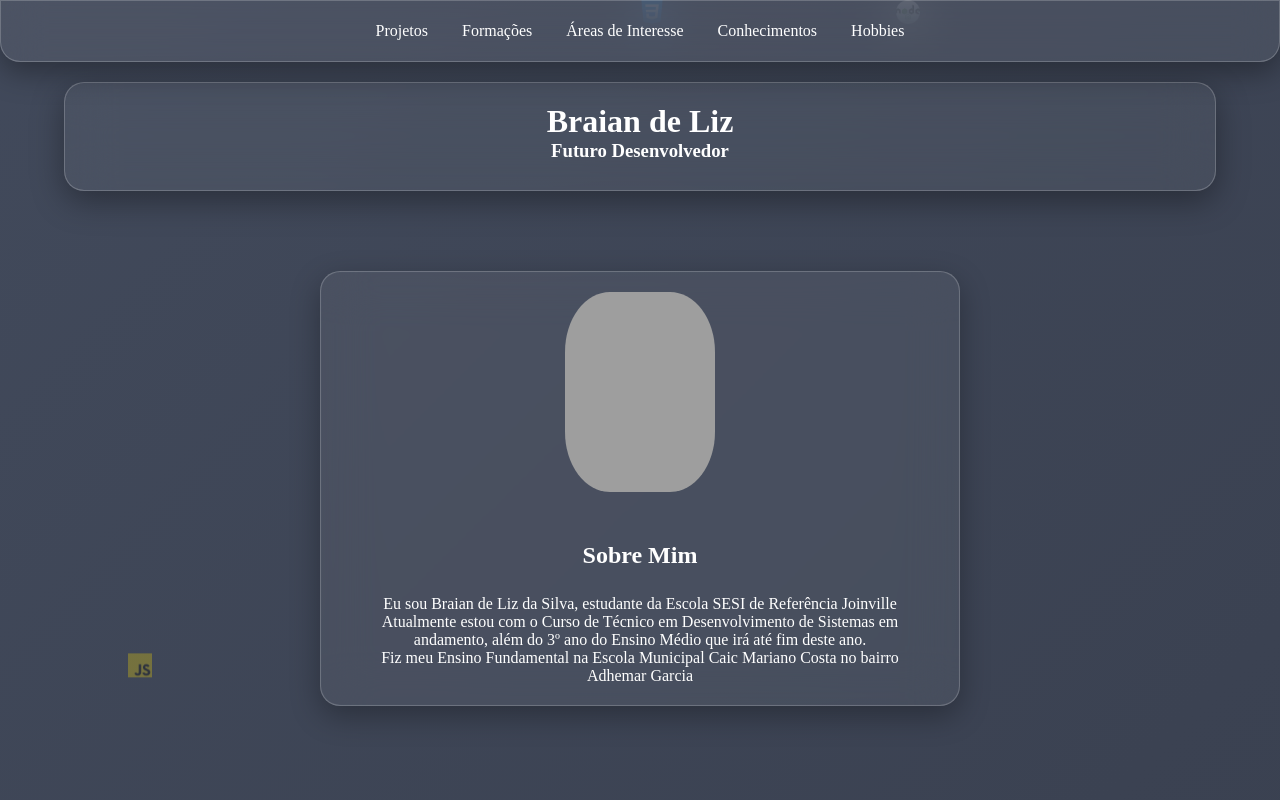
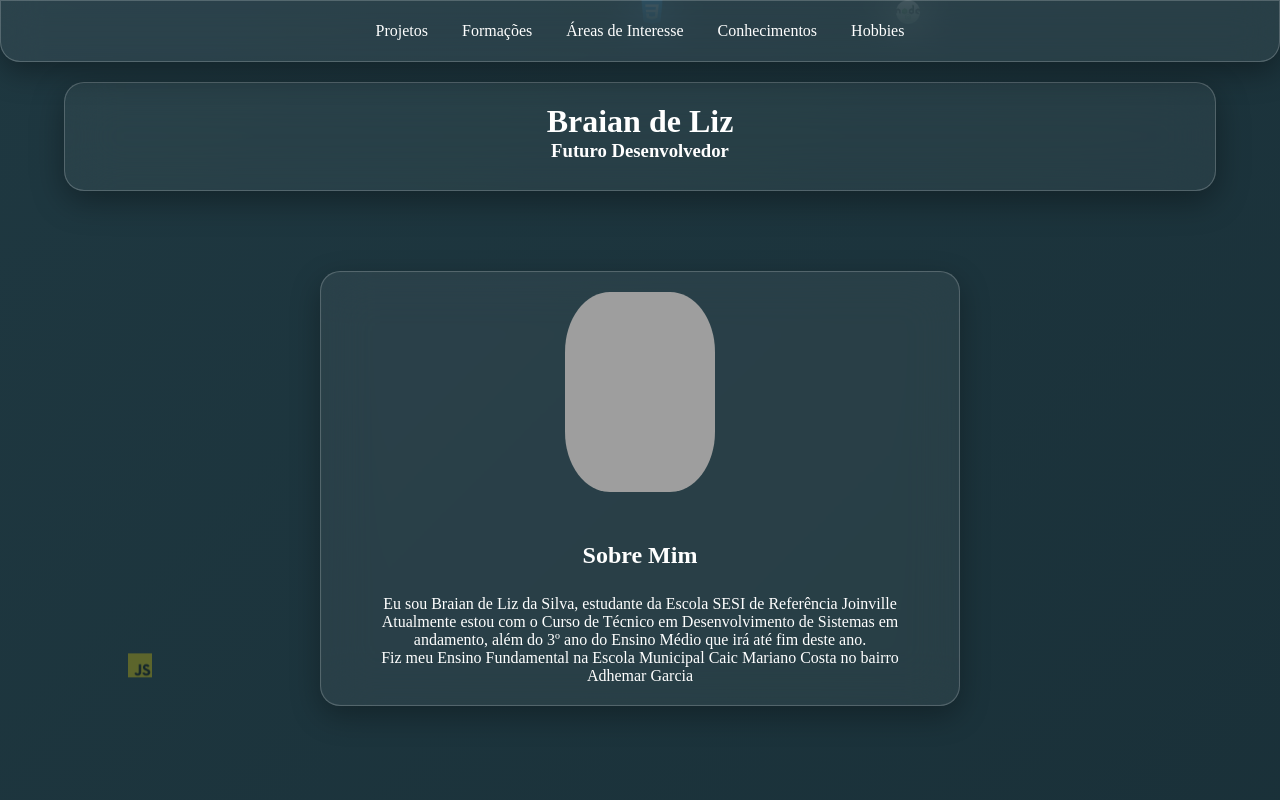
Before and after one commit to fic-fabrica-de-software/construindo-o-portfolio-Braian-de-Liz, a website: page index.html in a window 1280 px wide. Shown: the top 800 px of the page. Drawn offline with Linux system fonts and the light colour scheme; grey boxes are pictures that could not be loaded.

Commit message:
acredito que as cores estão melhores agora

```diff
--- a/ASSETS/style.css
+++ b/ASSETS/style.css
@@ -9,7 +9,8 @@ html {
 }
 
 body {
-    background: linear-gradient(to left top, #2e3440, #3b4252, #4c566a, #463950);
+    /* background: linear-gradient(to left top, #2e3440, #3b4252, #4c566a, #463950); */
+    background: linear-gradient(to left top, #0f2027, #203a43, #2c5364);
     background-size: 600% 600%;
     animation: gradiente-animado 20s ease infinite;
     color: white;
@@ -72,12 +73,15 @@ body {
         transform: translateY(100vh);
         opacity: 0;
     }
+
     10% {
         opacity: 0.3;
     }
+
     50% {
         opacity: 0.2;
     }
+
     100% {
         transform: translateY(-10vh);
         opacity: 0;
@@ -103,6 +107,7 @@ body {
     color: white;
     z-index: 1000;
 }
+
 /*toúrng~fldnbvo´rktnmhort~ikdfmhls~ktjhsirjhtfkijhmdhkmlçfkdgmhlfgnmhlfgjhtjnhlçjfgnhjfdgnhjçfld;nh*/
 
 
@@ -505,7 +510,8 @@ hr {
 
     #sobre {
         width: 95%;
-        max-width: 95%; /* <-- este aqui resolve */
+        max-width: 95%;
+        /* <-- este aqui resolve */
         padding: 20px;
     }
 
```
